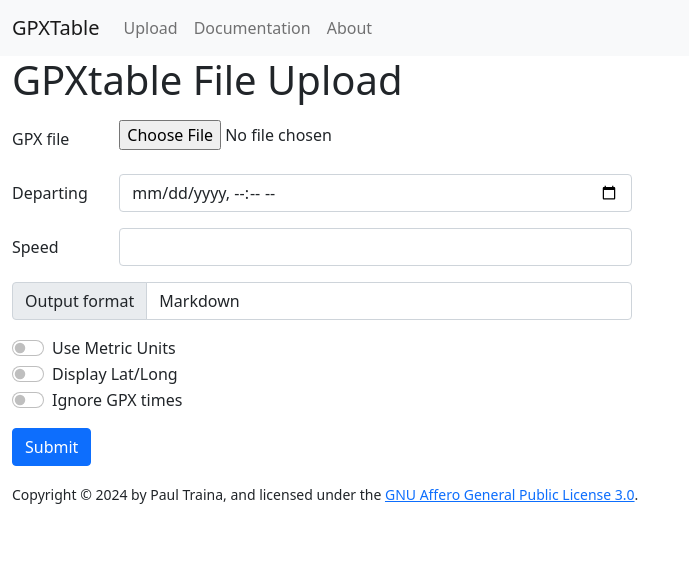
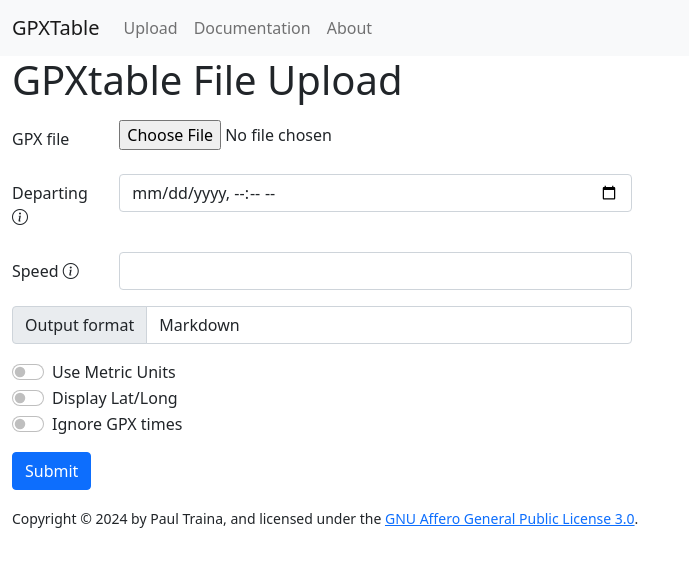
Before and after one commit to pleasantone/gpxtr, a Flask app: page / in a window 1280 px wide. Shown: the top 567 px of the page, without its empty margins (0-689 px from the left). Run offline with Flask 3, Linux system fonts and the light colour scheme.

Commit message:
feat(wsgi): add tooltips and icons

```diff
--- a/src/gpxtable/templates/base.html
+++ b/src/gpxtable/templates/base.html
@@ -2,12 +2,11 @@
 <html lang="en">
 
 <head>
+    <meta name="viewport" content="width=device-width, initial-scale=1">
     <meta charset="UTF-8">
     <link href="https://cdn.jsdelivr.net/npm/bootstrap@5.0.2/dist/css/bootstrap.min.css" rel="stylesheet"
         integrity="sha384-EVSTQN3/azprG1Anm3QDgpJLIm9Nao0Yz1ztcQTwFspd3yD65VohhpuuCOmLASjC" crossorigin="anonymous">
-    <script src="https://cdn.jsdelivr.net/npm/bootstrap@5.0.2/dist/js/bootstrap.bundle.min.js"
-        integrity="sha384-MrcW6ZMFYlzcLA8Nl+NtUVF0sA7MsXsP1UyJoMp4YLEuNSfAP+JcXn/tWtIaxVXM"
-        crossorigin="anonymous"></script>
+    <link rel="stylesheet" href="https://cdn.jsdelivr.net/npm/bootstrap-icons@1.11.3/font/bootstrap-icons.min.css">
     <title>{% block title %} {% endblock %} - GPXtable</title>
 </head>
 
@@ -55,6 +54,13 @@
             </div>
         </div>
     </div>
+    <script src="https://cdn.jsdelivr.net/npm/bootstrap@5.0.2/dist/js/bootstrap.bundle.min.js"
+        integrity="sha384-MrcW6ZMFYlzcLA8Nl+NtUVF0sA7MsXsP1UyJoMp4YLEuNSfAP+JcXn/tWtIaxVXM"
+        crossorigin="anonymous"></script>
+    <script>
+        const tooltipTriggerList = document.querySelectorAll('[data-bs-toggle="tooltip"]')
+        const tooltipList = [...tooltipTriggerList].map(tooltipTriggerEl => new bootstrap.Tooltip(tooltipTriggerEl))
+    </script>
 </body>
 
 </html>
--- a/src/gpxtable/templates/upload.html
+++ b/src/gpxtable/templates/upload.html
@@ -13,14 +13,14 @@
       </div>
 
       <div class="row my-3">
-        <label class="col-sm-2 col-form-label" for="departure">Departing</label>
+        <label class="col-sm-2 col-form-label" for="departure" data-bs-toggle="tooltip" title="Override or specify daily departure time">Departing <i class="bi bi-info-circle"></i></label>
         <div class="col-sm-10">
           <input class="form-control" type="datetime-local" id="departure" name="departure">
         </div>
       </div>
 
       <div class="row my-3">
-        <label class="col-sm-2 col-form-label" for="speed">Speed</label>
+        <label class="col-sm-2 col-form-label" for="speed" data-bs-toggle="tooltip" title="Override travel speed">Speed <i class="bi bi-info-circle"></i></label>
         <div class="col-sm-10">
           <input class="form-control" type="text" id="speed" name="speed" pattern="[\d\.]*" inputmode="numeric" size="3"
             aria-describedby="speedHelp">
```
